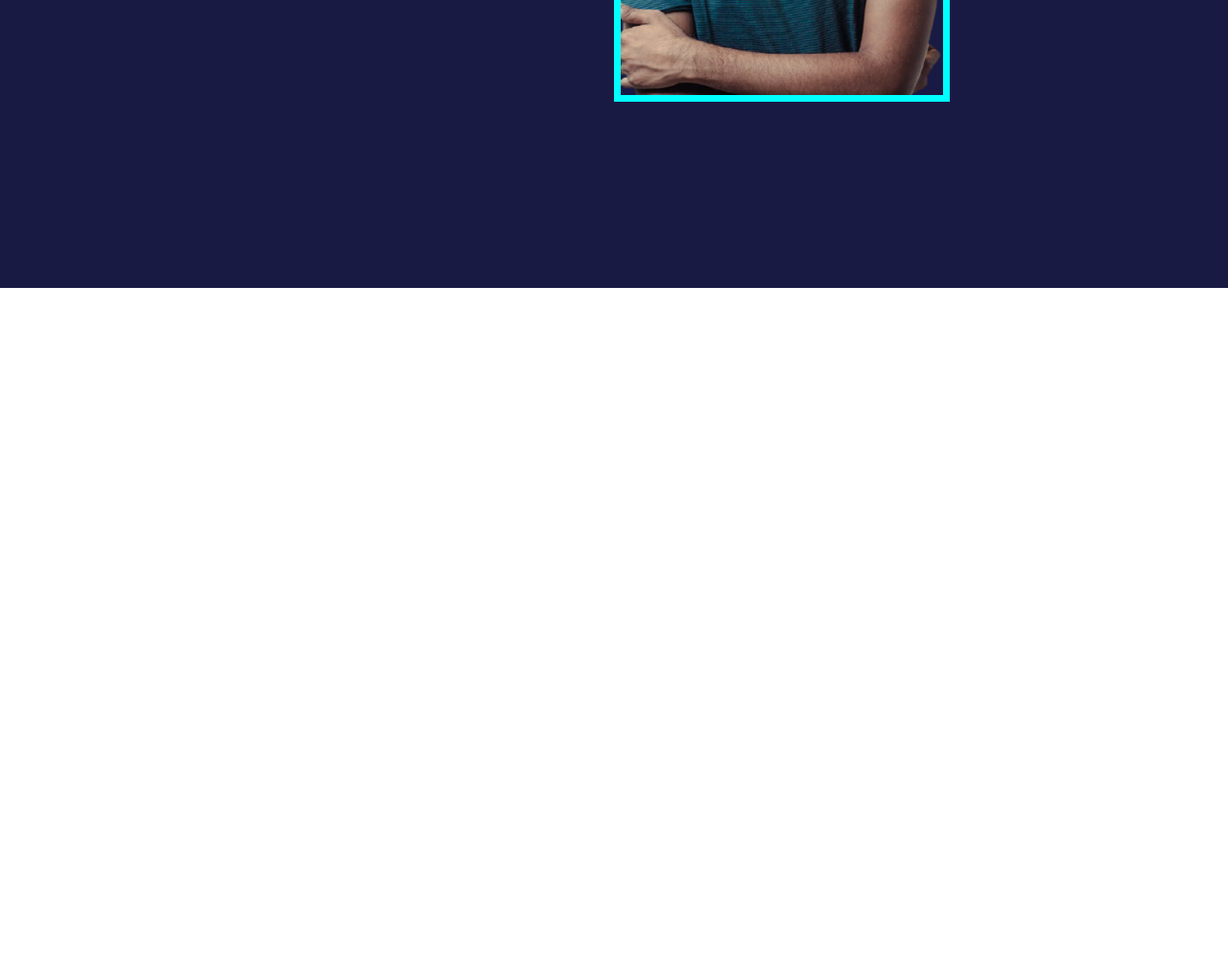
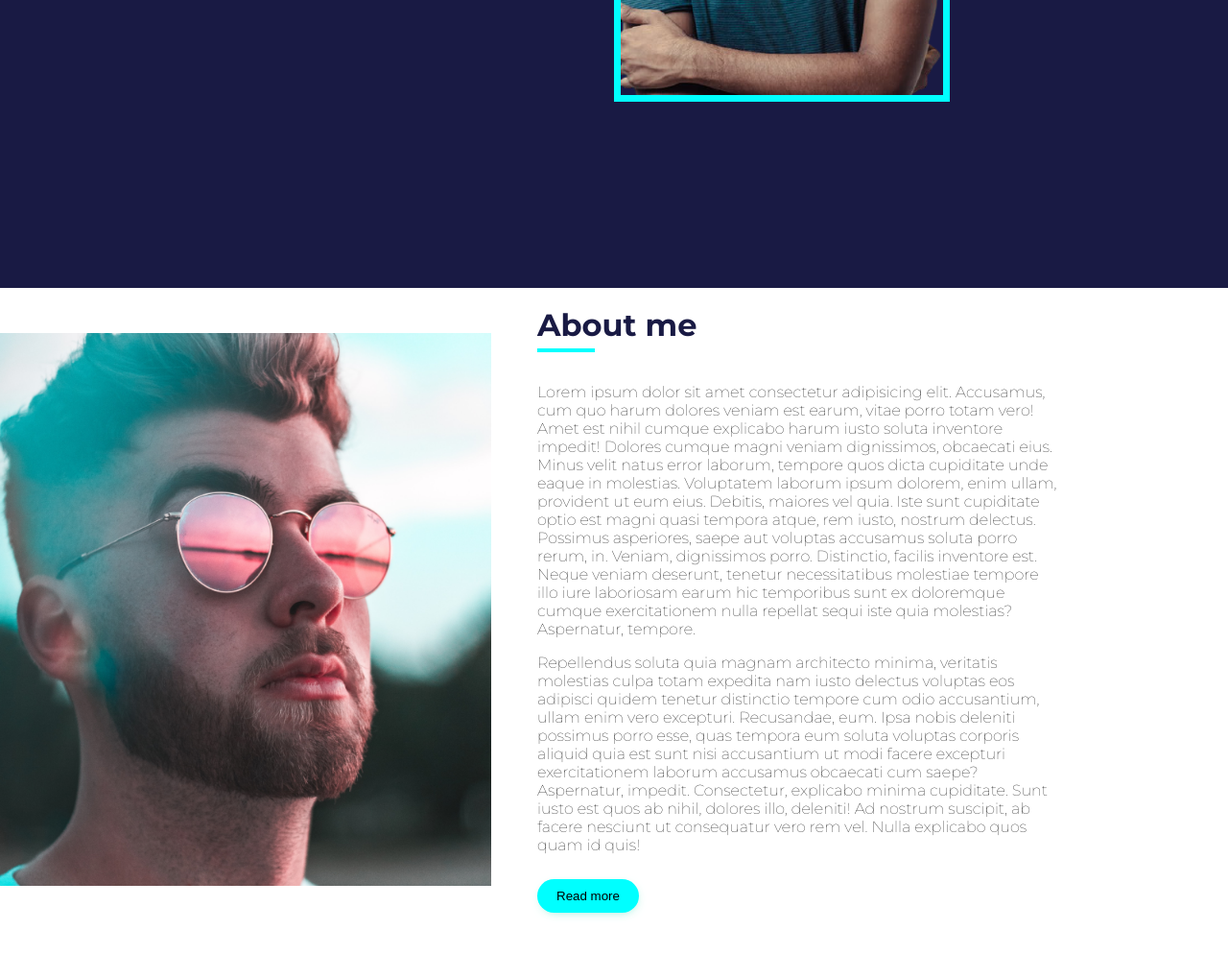
Before and after one commit to EmanuelAl/Portfolio, a plain HTML site: page index.html in a window 1280 px wide. Shown: the part 500-1494 px from the top of the page at 96% size. Before the commit the page ends 800 px from the top, so only its background shows below. Drawn offline with Linux system fonts and the light colour scheme.

Commit message:
se agrega section 'sobre mi'

```diff
--- a/css/styles.css
+++ b/css/styles.css
@@ -13,6 +13,7 @@ body {
 
 .wrapper {
 	width: 100vw;
+	//height: 100vh;
 	height: 100vh;
 	background-color: #191A44;
 	color: #fff;
@@ -96,3 +97,38 @@ h1 span {
 	border: 7px solid aqua;
 	height: 520px;
 }
+
+.about {
+	display: grid;
+	grid-template-columns: repeat(10, 1fr);
+	width: 100vw;
+	align-items: center;
+	margin-top: 45px;
+}
+
+.about img{
+	width: 100%;
+	object-fit: cover;
+	grid-column:1 / 5;
+}
+
+.about-info {
+	color: #000;
+	grid-column: 5/ 10;
+	padding: 3em;
+}
+.about-info h2 {
+	font-size: 2em;
+	color: #191A44;
+}
+
+.divider {
+	height: 4px;
+	width: 60px;
+	background-color: aqua;
+	margin-top: 5px;
+	margin-bottom: 2em;
+}
+.about-info p {
+	margin-bottom: 1em;
+}
--- a/index.html
+++ b/index.html
@@ -37,8 +37,26 @@
 		</div>
 		<img src="img/pexels-photo-1516680-removebg-preview.png" alt="Emanuel Alderete picture">
 	</main>
+	<div class="about">
+		<img src="img/about.png" alt="Emanuel ALderete retrato">
+		<div class="about-info">
+			<h2>About me</h2>
+			<div class="divider"></div>
+			<p>Lorem ipsum dolor sit amet consectetur adipisicing elit. Accusamus, cum quo harum dolores veniam est earum, vitae porro totam vero! Amet est nihil cumque explicabo harum iusto soluta inventore impedit!
+			Dolores cumque magni veniam dignissimos, obcaecati eius. Minus velit natus error laborum, tempore quos dicta cupiditate unde eaque in molestias. Voluptatem laborum ipsum dolorem, enim ullam, provident ut eum eius.
+			Debitis, maiores vel quia. Iste sunt cupiditate optio est magni quasi tempora atque, rem iusto, nostrum delectus. Possimus asperiores, saepe aut voluptas accusamus soluta porro rerum, in. Veniam, dignissimos porro.
+			Distinctio, facilis inventore est. Neque veniam deserunt, tenetur necessitatibus molestiae tempore illo iure laboriosam earum hic temporibus sunt ex doloremque cumque exercitationem nulla repellat sequi iste quia molestias? Aspernatur, tempore.
+			</p>
+			<p>
+			Repellendus soluta quia magnam architecto minima, veritatis molestias culpa totam expedita nam iusto delectus voluptas eos adipisci quidem tenetur distinctio tempore cum odio accusantium, ullam enim vero excepturi. Recusandae, eum.
+			Ipsa nobis deleniti possimus porro esse, quas tempora eum soluta voluptas corporis aliquid quia est sunt nisi accusantium ut modi facere excepturi exercitationem laborum accusamus obcaecati cum saepe? Aspernatur, impedit.
+			Consectetur, explicabo minima cupiditate. Sunt iusto est quos ab nihil, dolores illo, deleniti! Ad nostrum suscipit, ab facere nesciunt ut consequatur vero rem vel. Nulla explicabo quos quam id quis!
+			</p>
+			<button class="download-cv">Read more</button>
 		</div>
 
+	</div>
+</div>
 
 </body>
 </html>
```
Lines whose indentation alone changed are shown as unchanged.
